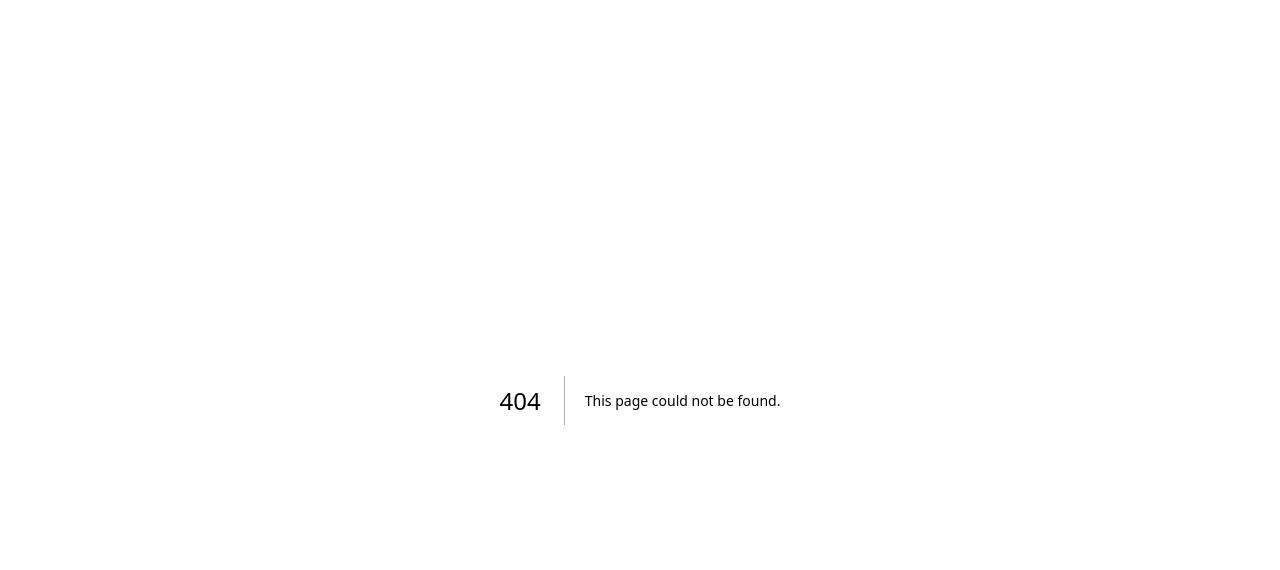
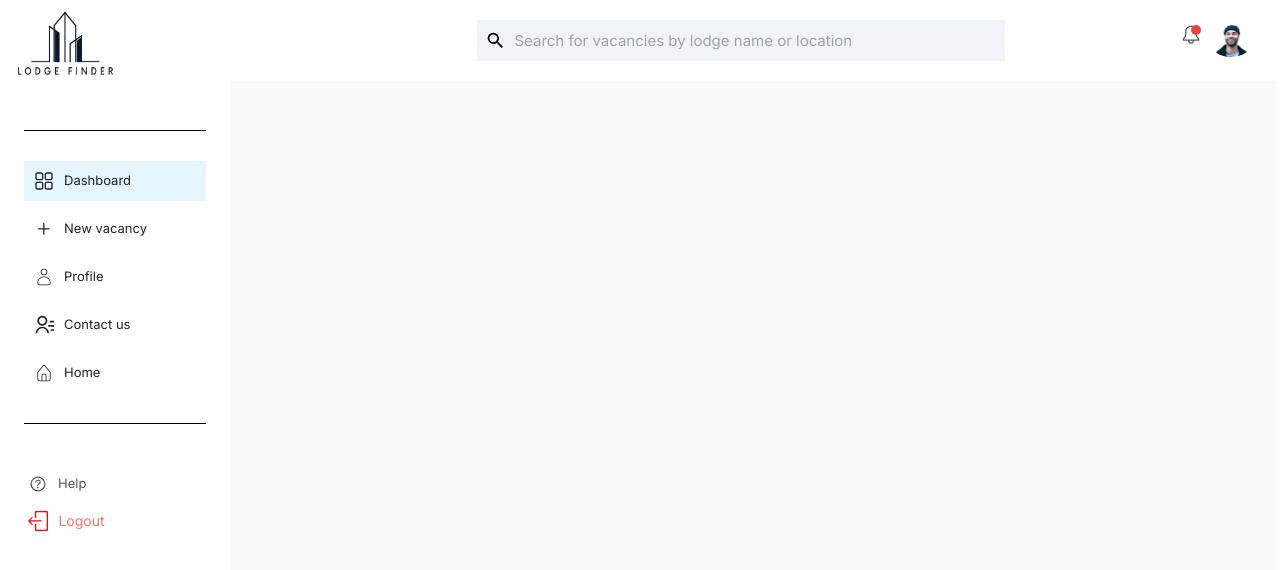
Before and after one commit to Ikem-coded-it/lodge-finder, a Next.js app: page /dashboard/vacancies in a window 1280 px wide. Before the commit this address had no page. Shown: the top 570 px of the page. Built offline with nearby package versions, Linux system fonts and the light colour scheme.

Commit message:
finished dashboard sidebar and dashboard vacancies header

```diff
--- /dev/null
+++ b/app/dashboard/layout.tsx
@@ -0,0 +1,28 @@
+import type { Metadata } from 'next'
+import Sidebar from '../ui/components/Dashboard/sidebar';
+import HideNavInDesktop from '../ui/components/Dashboard/hide-menu';
+
+export const metadata: Metadata = {
+  title: "Your dashboard"
+}
+
+export default function RootLayout({
+  children,
+}: {
+  children: React.ReactNode
+}) {
+  return (
+    <>
+      <HideNavInDesktop/>
+      <div  className="flex min-h-[100vh] w-[99.8vw]">
+        <aside className="h-fit w-fit hidden lg:block">
+            <Sidebar/>
+        </aside>
+
+        <section className="grow h-full bg-lightGreyBg-default">
+            {children}
+        </section>
+      </div>
+    </>
+  )
+}
--- /dev/null
+++ b/app/dashboard/vacancies/page.tsx
@@ -0,0 +1,10 @@
+import Main from "@/app/ui/components/Main";
+import DashboardVacanciesHeader  from "@/app/ui/components/Dashboard/vacancies/header";
+
+export default function Page() {
+    return(
+        <Main className="relative">
+            <DashboardVacanciesHeader/>
+        </Main>
+    )
+}
--- /dev/null
+++ b/app/lib/store/sidebar.tsx
@@ -0,0 +1,16 @@
+import { CiHome, CiUser } from "react-icons/ci";
+import { FaHouseChimneyUser } from "react-icons/fa6";
+import { RiContactsLine } from "react-icons/ri";
+import { GoPlus } from "react-icons/go";
+import { RxDashboard } from "react-icons/rx";
+import { IoHelpCircleOutline } from "react-icons/io5";
+import { SlLogout } from "react-icons/sl";
+import { usePathname } from "next/navigation"
+
+export const caretakerLinks = [
+    {href: "/dashboard/vacancies", text: "Dashboard", icon: <RxDashboard size="20px" />},
+    {href: "/dashboard/vacancies/create", text: "New vacancy", icon: <GoPlus size="20px" />},
+    {href: "/dashboard/profile", text: "Profile", icon: <CiUser size="20px" />},
+    {href: "/dashboard/contact-us", text: "Contact us", icon: <RiContactsLine size="20px" />},
+    {href: "/", text: "Home", icon: <CiHome size="20px" />},
+]
--- /dev/null
+++ b/app/ui/components/Dashboard/hide-menu.tsx
@@ -0,0 +1,19 @@
+"use client"
+
+import { CaretakerNav } from "@/app/ui/components/Nav/Desktop";
+import clsx from "clsx";
+import { usePathname } from "next/navigation";
+
+export default function HideNavInDesktop() {
+    const pathname = usePathname();
+
+    return(
+        <div className={clsx(
+            {
+                "lg:hidden": pathname.includes("dashboard")
+            }
+        )}>
+            <CaretakerNav/>
+        </div>
+    )
+}
--- /dev/null
+++ b/app/ui/components/Dashboard/sidebar.tsx
@@ -0,0 +1,56 @@
+"use client"
+
+import LodgeFinderLogo from "@/app/ui/components/Nav/LodgeFinderLogo";
+import Button from "@/app/ui/components/Button";
+import Link from "next/link";
+import clsx from "clsx";
+import { IoHelpCircleOutline } from "react-icons/io5";
+import { SlLogout } from "react-icons/sl";
+import { usePathname } from "next/navigation"
+import { caretakerLinks } from "@/app/lib/store/sidebar";
+
+export default function Sidebar() {
+    const pathname = usePathname();
+
+    return (
+        <section className={ "flex flex-col items-center justify-start gap-[50px] w-[230px] h-[100vh] bg-whiteBg-default"}>
+        <div className="w-full h-[80px] flex justify-between items-center px-[15px] pt-[10px]">
+            <LodgeFinderLogo/>
+        </div>
+
+        <ul className="flex flex-col items-start justify-start gap-2 h-fit w-[182px] border-y-[1px] border-darkFont-default py-[30px]">
+            {
+            caretakerLinks.map(link => {
+                return(
+                <li key={link.text} className="list-none text-darkFontBlue-default w-full h-fit-content">
+                    <Link href={link.href} className={clsx(
+                    "flex justify-start items-center gap-[10px] text-[13px] h-[40px] w-full pl-[10px] hover:bg-lightBlue-default",
+                    {
+                        'bg-lightBlue-default': pathname === link.href
+                    }
+                    )}>
+                    {link.icon}
+                    {link.text}
+                    </Link>
+                </li>
+                )
+            })
+            }
+        </ul>
+
+        <div className="flex flex-col w-full gap-2 items-start justify-start pl-[28px]">
+            <Link href="/" className="flex justify-start items-center gap-[10px] text-[13px]">
+            <IoHelpCircleOutline size="20px" />
+            Help
+            </Link>
+
+            <Button
+            text="Logout"
+            className="w-[77px] h-[37px] text-red-400 gap-[10px]"
+            >
+            <SlLogout color="red" size="20px" />
+            </Button>
+        </div>
+        </section>
+    )
+}
--- /dev/null
+++ b/app/ui/components/Dashboard/vacancies/header.tsx
@@ -0,0 +1,34 @@
+"use client"
+
+import SearchBar from "@/app/ui/vacancies/SearchBar";
+import { GoBell } from "react-icons/go";
+import Image from "next/image";
+import { usePathname } from "next/navigation";
+
+export default function DashboardVacanciesHeader() {
+    const pathname = usePathname();
+    return(
+        <div className="h-[50px] lg:h-[81px] w-full bg-whiteBg-default flex justify-end items-center gap-4 md:gap-24 lg:gap-44 pr-6 absolute top-[80px] lg:top-0 right-0">
+            <SearchBar/>
+
+            <div className="h-fit flex gap-2">
+                <div className="relative h-fit w-fit">
+                    <GoBell size="20px"/>
+                    <div className="h-[10px] w-[10px] rounded-[50%] bg-red-500 absolute top-0 right-0"/>
+                </div>
+
+                {
+                    pathname !== "/dashboard/profile" && (
+                        <Image
+                        src="/person.png"
+                        alt="profile"
+                        width={44}
+                        height={32}
+                        className="w-[20px] h-[20px] lg:w-[44px] lg:h-8 rounded-[50%]"
+                        />
+                    )
+                }
+            </div>
+        </div>
+    )
+}
--- a/app/ui/components/Main.tsx
+++ b/app/ui/components/Main.tsx
@@ -1,12 +1,20 @@
 import React from "react";
+import cn from "@/app/lib/utils/cn";
 
 export default function Main({
-  children
+  children,
+  className
 }:{
-  children: React.ReactNode
+  children: React.ReactNode,
+  className?: string
 }) {
+
+  const mergedClasses = cn(
+    "flex min-h-screen flex-col items-center justify-start pt-[80px]",
+    className
+  )
   return (
-    <main className="flex min-h-screen flex-col items-center justify-start pt-[80px]">
+    <main className={mergedClasses}>
       {children}
     </main>
   )
--- a/app/ui/components/Nav/Desktop.tsx
+++ b/app/ui/components/Nav/Desktop.tsx
@@ -77,14 +77,62 @@ export function MainNav() {
   )
 }
 
-export function CaretakerDashboardNav() {
+export function CaretakerNav() {
+  const pathname = usePathname()
+  const [openMenu, setOpenMenu] = useState(false);
+
   return (
-    <nav>
-      <Container className={`${navClasses}`}>
-        <Link href="/">
+    <nav className={`${navClasses}`}>
+      <LodgeFinderLogo/>
 
+      <ul className="hidden lg:flex h-full w-[287px] justify-evenly items-center">
+        {
+          links.map(link => {
+            return(
+              <li key={link.text} className="list-none text-darkFontBlue-default">
+                <Link href={link.href} className="flex flex-col gap-[5px] text-[13px]">
+                  {link.text}
+                  <div className={clsx(
+                    'active h-[3px] w-[37px]',
+                    {
+                      'bg-darkBlue-default': pathname === link.href
+                    }
+                  )}
+                  />
+                </Link>
+              </li>
+            )
+          })
+        }
+      </ul>
+
+      <Container fluid className="hidden lg:flex h-full w-[187px] justify-between items-center">
+        <Link href="/auth/login">
+          <Button
+          text="Login"
+          className="w-[77px] h-[40px]"
+          />
+        </Link>
+
+        <Link href="/auth/proceed">
+          <Button
+          text="Sign up"
+          bg
+          className="w-[77px] h-[40px]"
+          />
         </Link>
       </Container>
+
+      <div className="lg:hidden h-full w-[fit-content] flex justify-center items-center">
+        <Button
+        text="Menu"
+        bg
+        className="h-[37px] w-[78px]"
+        onClick={() => setOpenMenu(true)}
+        />
+      </div>
+
+      <CaretakerMenu isOpen={openMenu} close={() => setOpenMenu(false)} pathname={pathname}/>
     </nav>
   )
 }
--- a/app/ui/components/Nav/Mobile.tsx
+++ b/app/ui/components/Nav/Mobile.tsx
@@ -4,12 +4,9 @@ import Button from "@/app/ui/components/Button";
 import Link from "next/link";
 import clsx from "clsx";
 import React from "react";
-import { CiHome } from "react-icons/ci";
-import { FaHouseChimneyUser } from "react-icons/fa6";
-import { RiContactsLine } from "react-icons/ri";
-import { RxDashboard } from "react-icons/rx";
 import { IoHelpCircleOutline } from "react-icons/io5";
 import { SlLogout } from "react-icons/sl";
+import { caretakerLinks } from "@/app/lib/store/sidebar";
 
 const lodgeHunterLinks = [
   {href: "/", text: "Home"},
@@ -105,13 +102,6 @@ export function MainMenu({
 
 
 
-const caretakerLinks = [
-  {href: "/", text: "Home", icon: <CiHome size="20px" />},
-  {href: "/vacancies", text: "Vacancies", icon: <FaHouseChimneyUser size="20px" />},
-  {href: "/contact-us", text: "Contact us", icon: <RiContactsLine size="20px" />},
-  {href: "/dashboard", text: "Dashboard", icon: <RxDashboard size="20px" />},
-]
-
 export function CaretakerMenu({
   isOpen,
   close,
@@ -121,13 +111,14 @@ export function CaretakerMenu({
   close: CloseFunction,
   pathname: string
 }) {
+
   return (
     <section className={clsx(
       {
-        'right-0': isOpen,
-        'right-[-800px]': !isOpen,
+        'left-0': isOpen,
+        'left-[1000px]': !isOpen,
       },
-      "fixed z-20 top-0 flex md:hidden flex-col items-start gap-[50px] w-[100vw] h-[100vh] bg-whiteBg-default transition-all ease-in-out duration-[.5s]"
+      "fixed z-20 top-0 flex lg:hidden flex-col items-start gap-[50px] w-[100vw] h-[100vh] bg-whiteBg-default transition-all ease-in-out duration-[.5s]"
     )}>
       <div className="w-full h-[80px] flex justify-between items-center px-[15px] pt-[10px]">
         <LodgeFinderLogo/>
@@ -140,7 +131,7 @@ export function CaretakerMenu({
         />
       </div>
 
-      <ul className="flex flex-col items-start justify-start gap-[20px] h-[fit-content] w-[60%] pl-[20px] border-y-[1px] border-darkFont-default py-[30px]">
+      <ul className="flex flex-col items-start justify-start gap-2 h-[fit-content] w-[60%] pl-[20px] border-y-[1px] border-darkFont-default py-[30px]">
         {
           caretakerLinks.map(link => {
             return(
@@ -160,7 +151,7 @@ export function CaretakerMenu({
         }
       </ul>
 
-      <div className="flex flex-col w-full gap-[40px] items-start justify-start pl-[28px]">
+      <div className="flex flex-col w-full gap-2 items-start justify-start pl-[28px]">
         <Link href="/" className="flex justify-start items-center gap-[10px] text-[13px]">
           <IoHelpCircleOutline size="20px" />
           Help
--- a/app/ui/vacancies/SearchBar.tsx
+++ b/app/ui/vacancies/SearchBar.tsx
@@ -1,22 +1,26 @@
 "use client";
-import { FaSearch } from "react-icons/fa";
+import { MdSearch } from "react-icons/md";
 import { FaArrowRight } from "react-icons/fa6";
 
-export default function SearchBar() {
+export default function SearchBar({button}: {button?:boolean}) {
   return (
-    <section className="fixed top-[80px] z-20 left-0 w-full flex justify-start items-center px-[10px] md:px-[30px] py-[20px] h-[81px] bg-whiteBg-default">
-      <form className="flex items-center justify-start gap-[5px] h-fit w-fit">
-        <div className="w-[260px] md:w-[528px] h-[41px] flex items-center justify-start px-[8px] gap-[8px] bg-[#F0F4F8]">
-          <FaSearch size="21px" color="#000000"/>
-          <input
-          className="h-[25px] w-[90%] bg-transparent text-[15px]"
-          placeholder="Search for vacancies by lodge name or location"
-          />
-        </div>
-        <button className="w-[50px] h-[41px] rounded-[6px] bg-lightBlue-default border-none flex justify-center items-center">
+    <form className="flex items-center justify-start gap-[5px] h-fit w-fit">
+      <div className="w-[260px] md:w-[528px] h-[30px] md:h-[41px] flex items-center justify-start px-[8px] gap-[8px] bg-[#F0F4F8]">
+        <MdSearch size="21px" color="#000000"/>
+        <input
+        className="h-[20px] md:h-[25px] w-[90%] bg-transparent text-[15px]"
+        placeholder="Search for vacancies by lodge name or location"
+        />
+      </div>
+      {
+        button && (
+          <button
+          className="w-[50px] h-[41px] rounded-[6px] bg-lightBlue-default border-none flex justify-center items-center"
+          type="submit">
           <FaArrowRight/>
         </button>
-      </form>
-    </section>
+        )
+      }
+    </form>
   )
 }
--- a/app/vacancies/layout.tsx
+++ b/app/vacancies/layout.tsx
@@ -19,7 +19,9 @@ export default function Layout({
   return (
     <Main>
       <Nav/>
-      <SearchBar/>
+      <section className="fixed top-[80px] z-20 left-0 w-full flex justify-start items-center px-[10px] md:px-[30px] py-[20px] h-[81px] bg-whiteBg-default">
+        <SearchBar button/>
+      </section>
       {children}
       <Testimonial/>
       <Location/>
```
